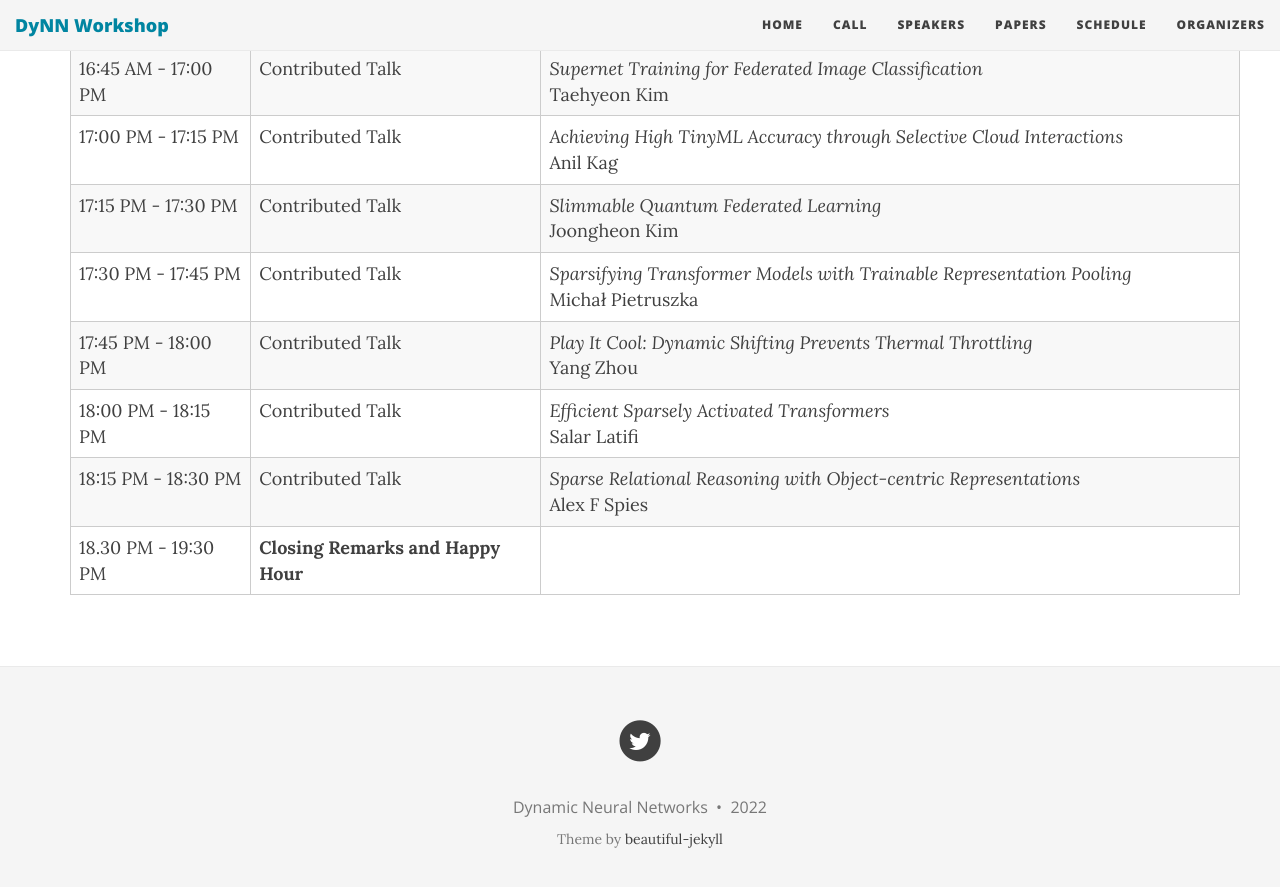
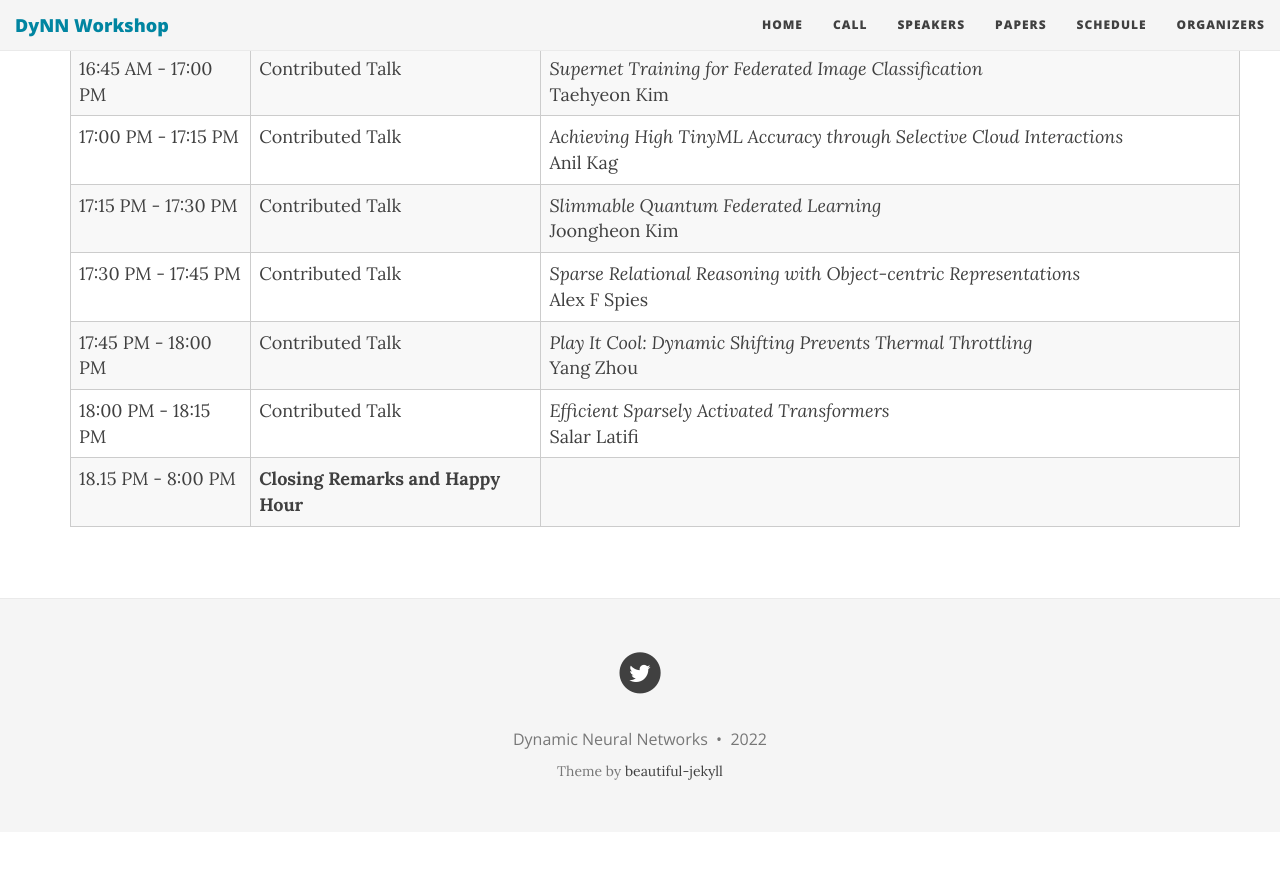
Before and after one commit to dynn-icml2022/dynn-icml2022.github.io, a Jekyll site: the page built from schedule.md, in a window 1280 px wide and 900 px high, scrolled down 1391 px. Shown: the top 887 px of the window. Built offline with Jekyll 4.4.1, drawn with Linux system fonts in a browser that asks for light colours; nearby versions of some CDN libraries; after the commit the page ends 2223 px from its top, so only the background shows below that.

Commit message:
Schedule updated

```diff
--- a/_data/schedule.yml
+++ b/_data/schedule.yml
@@ -76,8 +76,8 @@ contrib7:
   start: "17:15 PM - 17:30 PM"
   type: "Contributed"
 contrib8:
-  event: "Sparsifying Transformer Models with Trainable Representation Pooling"
-  author: "Michał Pietruszka"
+  event: "Sparse Relational Reasoning with Object-centric Representations"
+  author: "Alex F Spies"
   start: "17:30 PM - 17:45 PM"
   type: "Contributed"
 contrib9:
@@ -90,12 +90,7 @@ contrib10:
   author: "Salar Latifi"
   start: "18:00 PM - 18:15 PM"
   type: "Contributed"
-contrib11:
-  event: "Sparse Relational Reasoning with Object-centric Representations"
-  author: "Alex F Spies"
-  start: "18:15 PM - 18:30 PM"
-  type: "Contributed"
 closing:
   event: "Closing Remarks and Happy Hour"
-  start: "18.30 PM - 19:30 PM"
+  start: "18.15 PM - 8:00 PM"
   type: "Session"
```
